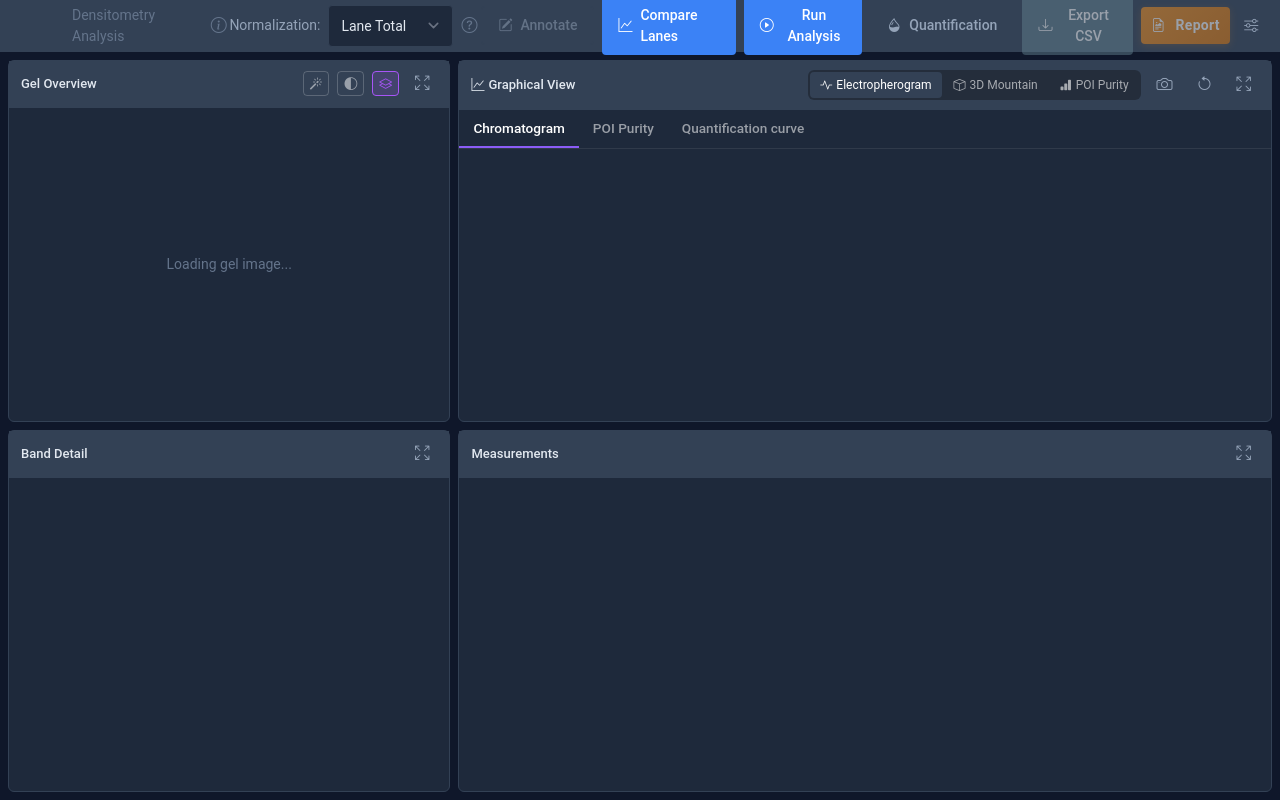
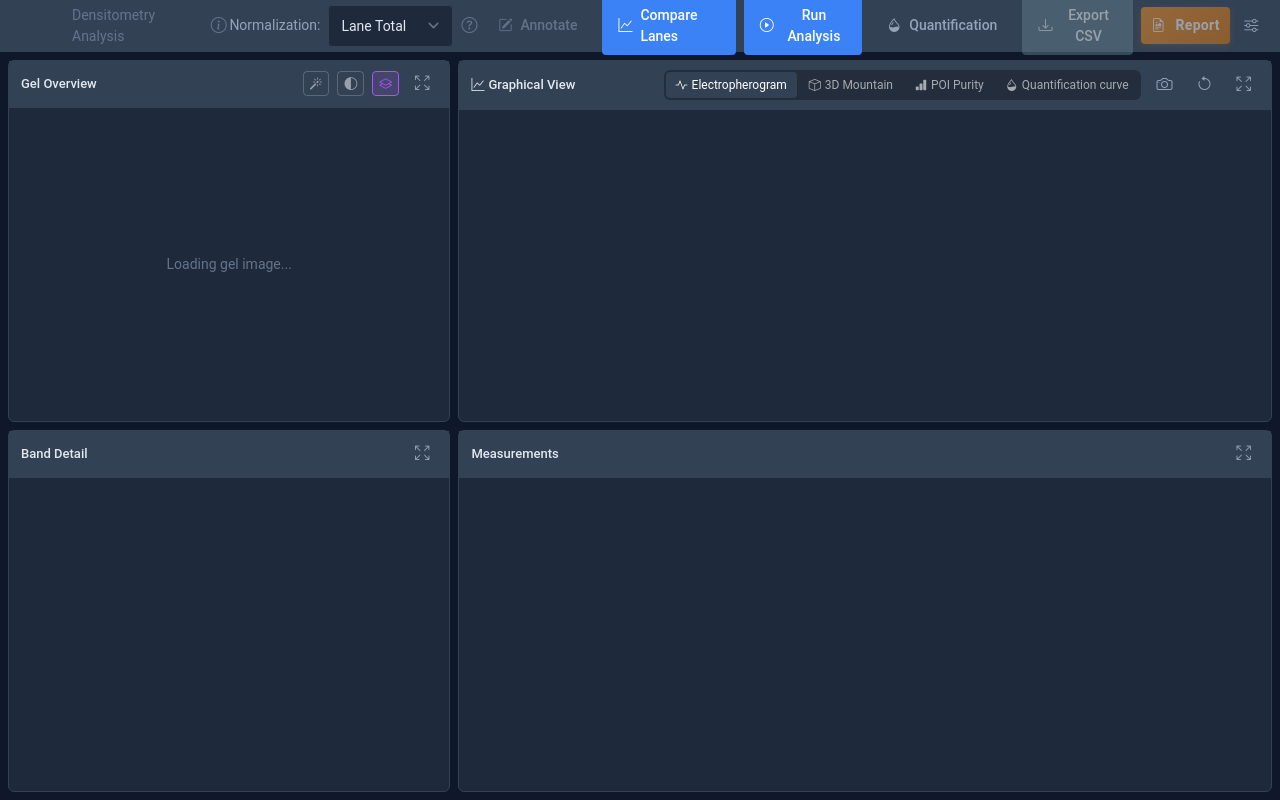
Before and after one commit to gmathy2104/phoresis, a Django app: template src/gel_analyzer/templates/gel_analyzer/analyses/densitometry.html in a window 1280 px wide. Run offline with Django 5.2, Linux system fonts and the light colour scheme; the template is opened without the code that fills it, so the values that code supplies are empty; style sheets or scripts are compiled from the project's sources; parts of the project's set-up code (start-up, migrations or seed data) failed here and were passed over; some libraries are stand-ins or nearby versions.

Commit message:
fix(densitometry): merge Quantification curve into the Graphical View toggle
Phase 7.1 introduced a SECOND tab strip (Chromatogram | POI Purity |
Quantification curve) below the existing Graphical View toggle
(Electropherogram | 3D Mountain | POI Purity), creating a redundant UI
and breaking the existing view-switching logic.

Restructure to a single toggle:
- Add a 4th button 'Quantification curve' to dm-view-toggle, alongside
  Electropherogram / 3D Mountain / POI Purity.
- Drop the dm-tabs strip + dm-tab-pane wrappers from the chromatogram
  panel template. The 3D / POI / Quantification containers are now
  siblings inside dm-panel-content, hidden/shown by switchView().
- Extend switchView() in densitometry.html to handle 'quantification':
  hide all sibling containers, show #dm-quantification-container, and
  delegate the actual fetch+render to ChromatogramPanel._renderQuantificationView.
- chromatogram-panel.js: drop _setupTabs / _activateTab; rename
  _renderQuantificationTab -> _renderQuantificationView; subscribe to
  QUANT_CALIBRATION_CHANGED in _init so the cache invalidates after a
  user saves a new calibration. _enforce3DVisibility now also hides the
  quantification container when 3D is active.
- Remove the now-unused .dm-tabs / .dm-tab / .dm-tab-pane CSS rules.
  Replace with .dm-quantification-container styling.

Tests: 531 pass / 6 skip / 4 xfail (no regressions). manage.py check
clean. Ruff clean.

```diff
--- a/src/gel_analyzer/static/gel_analyzer/css/densitometry.css
+++ b/src/gel_analyzer/static/gel_analyzer/css/densitometry.css
@@ -3474,54 +3474,18 @@
 }
 
 /* =====================================================================
- * Phase 7.1 — Chromatogram panel tabs
- * Tabs sit at the top of .dm-panel-chromatogram .dm-panel-content and let
- * the user switch between the existing chromatogram, the POI Purity bar
- * chart and the quantification calibration curve.
+ * Quantification curve sub-view (4th option of the Graphical View toggle,
+ * alongside Electropherogram / 3D Mountain / POI Purity). Visibility is
+ * managed by switchView() in densitometry.html.
  * =================================================================== */
-.dm-tabs {
-    display: flex;
-    gap: 0;
-    border-bottom: 1px solid rgba(255,255,255,0.08);
-    margin-bottom: 8px;
-    flex: 0 0 auto;
-}
-
-.dm-tab {
-    background: transparent;
-    border: 0;
-    border-bottom: 2px solid transparent;
-    color: rgba(255,255,255,0.55);
-    cursor: pointer;
-    font-family: inherit;
-    font-size: 0.85rem;
-    font-weight: 500;
-    padding: 8px 14px;
-    transition: color 120ms ease, border-color 120ms ease;
-}
-
-.dm-tab:hover {
-    color: rgba(255,255,255,0.8);
-}
-
-.dm-tab.active {
-    color: #fff;
-    border-bottom-color: #8B5CF6;
-}
-
-.dm-tab-pane {
-    display: flex;
+.dm-quantification-container {
+    display: none;  /* show via inline style="flex" from switchView() */
     flex-direction: column;
+    align-items: center;
+    justify-content: center;
     flex: 1 1 auto;
     min-height: 0;
     position: relative;
-}
-
-.dm-tab-pane[hidden] { display: none; }
-
-.dm-tab-pane[data-tab-pane="quantification"] {
-    align-items: center;
-    justify-content: center;
 }
 
 #dm-quantification-chart {
@@ -3534,11 +3498,6 @@
     font-size: 0.85rem;
     padding: 24px 16px;
     text-align: center;
-}
-
-/* The Chromatogram tab pane needs to flex-fill so the SVG can size to it. */
-.dm-tab-pane[data-tab-pane="chromatogram"] {
-    flex: 1 1 auto;
 }
 
 /* =====================================================================
--- a/src/gel_analyzer/static/gel_analyzer/js/densitometry/panels/chromatogram-panel.js
+++ b/src/gel_analyzer/static/gel_analyzer/js/densitometry/panels/chromatogram-panel.js
@@ -33,11 +33,11 @@
             this.container = options.container;
             this.eventBus = options.eventBus;
             this.state = options.state;
-            // Phase 7.1: api + analysisId are needed by the Quantification curve tab.
+            // api + analysisId are needed by the Quantification curve view (called
+            // when the Graphical View toggle switches to "Quantification curve").
             // Both are optional so older callers (and tests) keep working.
             this.api = options.apiClient || null;
             this.analysisId = options.analysisId || null;
-            this.activeTab = 'chromatogram';
             this._lastQuantResult = null;
 
             // Chart dimensions
@@ -141,115 +141,27 @@
             // Setup event listeners
             this._setupEvents();
 
-            // Phase 7.1: tabs above the chart
-            this._setupTabs();
-
-            // Setup resize observer (replaces window resize listener)
-            this._setupResizeObserver();
-        }
-
-        /**
-         * Phase 7.1: Wire the [Chromatogram | POI Purity | Quantification curve]
-         * tab strip. Persists the selection per-browser via safeLocalSet so the
-         * user lands on the same view next time. No-op if the template did not
-         * include the tab markup (graceful degradation).
-         */
-        _setupTabs() {
-            if (!this.panelContent) return;
-            const tabs = this.panelContent.querySelectorAll('.dm-tab');
-            if (!tabs.length) return;  // Tabs not present in this template.
-
-            const KEY = 'phoresis.densito.chromatogramTab';
-            let saved = 'chromatogram';
-            try {
-                if (typeof safeLocalGet === 'function') {
-                    saved = safeLocalGet(KEY, 'chromatogram') || 'chromatogram';
-                }
-            } catch (_) { /* ignore */ }
-            // Only honor a known tab id; reset to default otherwise.
-            if (!['chromatogram', 'poi-purity', 'quantification'].includes(saved)) {
-                saved = 'chromatogram';
-            }
-
-            tabs.forEach(btn => {
-                btn.addEventListener('click', () => {
-                    const tab = btn.dataset.tab;
-                    this._activateTab(tab);
-                    try {
-                        if (typeof safeLocalSet === 'function') safeLocalSet(KEY, tab);
-                    } catch (_) { /* ignore */ }
-                });
-            });
-
-            // Subscribe to QUANT_CALIBRATION_CHANGED so the curve refreshes
-            // automatically after the user saves a new calibration.
+            // Subscribe to QUANT_CALIBRATION_CHANGED so the curve view refreshes
+            // automatically after the user saves a new calibration via the modal.
             const quantEvent = (Events && Events.QUANT_CALIBRATION_CHANGED) || 'QUANT_CALIBRATION_CHANGED';
             this.eventBus.on(quantEvent, () => {
                 this._lastQuantResult = null;  // invalidate cache
-                if (this.activeTab === 'quantification') {
-                    this._renderQuantificationTab();
+                if (this.currentView === 'quantification') {
+                    this._renderQuantificationView();
                 }
             });
 
-            this._activateTab(saved);
-        }
-
-        /**
-         * Show one tab, hide the others. The Chromatogram tab keeps the existing
-         * D3 chart + 3D + POI containers visible (managed by the legacy view
-         * toggle). The POI Purity tab forces the POI sub-view. The Quantification
-         * tab swaps in a Canvas2D scatter rendered by QuantificationCurveRenderer.
-         */
-        _activateTab(tab) {
-            if (!this.panelContent) return;
-            this.activeTab = tab;
-
-            this.panelContent.querySelectorAll('.dm-tab').forEach(b => {
-                const match = b.dataset.tab === tab;
-                b.classList.toggle('active', match);
-                b.setAttribute('aria-selected', match ? 'true' : 'false');
-            });
-            this.panelContent.querySelectorAll('.dm-tab-pane').forEach(p => {
-                const match = p.dataset.tabPane === tab;
-                p.hidden = !match;
-                p.classList.toggle('active', match);
-            });
-
-            // The legacy view toggle (Electropherogram / 3D / POI Purity) only
-            // makes sense on the Chromatogram tab — hide it on the others.
-            const viewToggle = this.container.querySelector('#graphical-view-toggle');
-            if (viewToggle) {
-                viewToggle.style.display = tab === 'chromatogram' ? '' : 'none';
-            }
-
-            if (tab === 'poi-purity') {
-                // Surface the existing POI bar chart by forcing the view mode.
-                // The chart still lives in the Chromatogram pane (existing DOM
-                // structure) so we mirror that container into the POI tab pane
-                // by toggling the legacy view internally.
-                this.currentView = 'poi-purity';
-                this._enforce3DVisibility(false);
-                this.eventBus.emit(Events.VIEW_MODE_CHANGED, { view: 'poi-purity' });
-            } else if (tab === 'chromatogram') {
-                // Restore whichever sub-view was active (defaults to electropherogram).
-                if (!this.currentView || this.currentView === 'poi-purity') {
-                    this.currentView = 'electropherogram';
-                    this.eventBus.emit(Events.VIEW_MODE_CHANGED, { view: 'electropherogram' });
-                }
-                this._enforce3DVisibility(this.is3DMode);
-            } else if (tab === 'quantification') {
-                this._renderQuantificationTab().catch(err => {
-                    console.error('[ChromatogramPanel] quantification tab render failed:', err);
-                });
-            }
+            // Setup resize observer (replaces window resize listener)
+            this._setupResizeObserver();
         }
 
         /**
          * Fetch the active quantification calibration + a fresh preview, then
          * draw the curve via the shared QuantificationCurveRenderer. Shows the
-         * empty-state copy when no active calibration exists.
-         */
-        async _renderQuantificationTab() {
+         * empty-state copy when no active calibration exists. Triggered by the
+         * Graphical View toggle when "Quantification curve" is selected.
+         */
+        async _renderQuantificationView() {
             const empty = document.getElementById('dm-quantification-empty');
             const canvas = document.getElementById('dm-quantification-chart');
             if (!canvas) return;
@@ -1494,9 +1406,12 @@
             const legendPanel = this.contentElement?.querySelector('.dm-chart-legend-panel');
             const zoomControls = this.contentElement?.querySelector('.dm-zoom-controls');
 
+            const containerQuant = this.contentElement?.querySelector('#dm-quantification-container');
+
             if (show3D) {
                 if (svgEl) svgEl.style.display = 'none';
                 if (containerPoi) containerPoi.style.display = 'none';
+                if (containerQuant) containerQuant.style.display = 'none';
                 if (placeholder) placeholder.style.display = 'none';
                 if (legendPanel) legendPanel.style.display = 'none';
                 if (zoomControls) zoomControls.style.display = 'none';
@@ -1505,10 +1420,12 @@
                 // Don't blindly show SVG — respect the current view mode
                 const showSvg = this.currentView === 'electropherogram';
                 const showPoi = this.currentView === 'poi-purity';
+                const showQuant = this.currentView === 'quantification';
                 if (svgEl) svgEl.style.display = showSvg ? 'block' : 'none';
                 if (containerPoi) containerPoi.style.display = showPoi ? 'flex' : 'none';
-                if (legendPanel) legendPanel.style.display = '';
-                if (zoomControls) zoomControls.style.display = '';
+                if (containerQuant) containerQuant.style.display = showQuant ? 'flex' : 'none';
+                if (legendPanel) legendPanel.style.display = showSvg ? '' : 'none';
+                if (zoomControls) zoomControls.style.display = showSvg ? '' : 'none';
                 if (container3d) container3d.style.display = 'none';
             }
         }
--- a/src/gel_analyzer/templates/gel_analyzer/analyses/densitometry.html
+++ b/src/gel_analyzer/templates/gel_analyzer/analyses/densitometry.html
@@ -565,6 +565,9 @@ Note: MW Reference bands are excluded from purity calculations.</pre>
                             <button class="dm-view-btn" data-view="poi-purity" data-tooltip="POI Purity (all lanes)">
                                 <i class="bi bi-bar-chart-fill"></i> POI Purity
                             </button>
+                            <button class="dm-view-btn" data-view="quantification" data-tooltip="Protein quantification calibration curve">
+                                <i class="bi bi-droplet-half"></i> Quantification curve
+                            </button>
                         </div>
                         <button class="dm-panel-btn" id="snapshot-btn" data-tooltip="Download as PNG">
                             <i class="bi bi-camera"></i>
@@ -578,38 +581,18 @@ Note: MW Reference bands are excluded from purity calculations.</pre>
                     </div>
                 </div>
                 <div class="dm-panel-content">
+                    <!-- D3.js chart will be inserted here -->
+                    <!-- 3D terrain view container (hidden by default, toggled via view toggle) -->
+                    <div class="dm-chromatogram-3d-container" id="chromatogram-3d-container" style="display: none;"></div>
+                    <!-- POI purity bar chart container (hidden by default, toggled via view toggle) -->
+                    <div id="poi-purity-container" class="dm-poi-purity-container" style="display: none;"></div>
                     {% comment %}
-                      Phase 7.1 — Tabs above the chromatogram panes.
-                      "chromatogram" = the existing D3 chart + 3D + POI containers
-                      "poi-purity"   = same POI container surfaced as its own tab
-                      "quantification" = read-only calibration curve (Phase 6 renderer)
+                      Quantification curve is the 4th sub-view (alongside Electropherogram /
+                      3D Mountain / POI Purity), toggled via the same `dm-view-toggle`. It
+                      shares the panel content area; visibility is managed by the inline
+                      switchView() handler below.
                     {% endcomment %}
-                    <div class="dm-tabs" role="tablist" aria-label="Chromatogram views">
-                        <button type="button" class="dm-tab active" data-tab="chromatogram" role="tab" aria-selected="true">Chromatogram</button>
-                        <button type="button" class="dm-tab" data-tab="poi-purity" role="tab" aria-selected="false">POI Purity</button>
-                        <button type="button" class="dm-tab" data-tab="quantification" role="tab" aria-selected="false">Quantification curve</button>
-                    </div>
-
-                    <div class="dm-tab-pane active" data-tab-pane="chromatogram" role="tabpanel">
-                        <!-- D3.js chart will be inserted here -->
-                        <!-- 3D terrain view container (hidden by default, toggled via view toggle) -->
-                        <div class="dm-chromatogram-3d-container" id="chromatogram-3d-container" style="display: none;"></div>
-                        <!-- POI purity bar chart container (hidden by default, toggled via view toggle) -->
-                        <div id="poi-purity-container" class="dm-poi-purity-container" style="display: none;"></div>
-                    </div>
-
-                    <div class="dm-tab-pane" data-tab-pane="poi-purity" role="tabpanel" hidden>
-                        {% comment %}
-                          Reuses the existing #poi-purity-container — chromatogram-panel.js
-                          will move it into this pane on tab activation. The placeholder
-                          below is shown if rendering fails or there is no data yet.
-                        {% endcomment %}
-                        <div class="dm-tab-empty" id="dm-poi-purity-empty" hidden>
-                            POI Purity chart unavailable. Run densitometry analysis first.
-                        </div>
-                    </div>
-
-                    <div class="dm-tab-pane" data-tab-pane="quantification" role="tabpanel" hidden>
+                    <div id="dm-quantification-container" class="dm-quantification-container" style="display: none;">
                         <canvas id="dm-quantification-chart" width="700" height="420" data-css-width="700" data-css-height="420"></canvas>
                         <div class="dm-tab-empty" id="dm-quantification-empty" hidden>
                             No active quantification calibration. Open Quantification modal to set up.
@@ -728,7 +711,7 @@ Note: MW Reference bands are excluded from purity calculations.</pre>
 <script src="{% static 'gel_analyzer/js/densitometry/densitometry-state.js' %}?v=20260120c"></script>
 <script src="{% static 'gel_analyzer/js/densitometry/densitometry-api-client.js' %}?v=20260120c"></script>
 <script src="{% static 'gel_analyzer/js/densitometry/panels/gel-overview-panel.js' %}?v=20260120b"></script>
-<script src="{% static 'gel_analyzer/js/densitometry/panels/chromatogram-panel.js' %}?v=20260507c"></script>
+<script src="{% static 'gel_analyzer/js/densitometry/panels/chromatogram-panel.js' %}?v=20260508a"></script>
 <script src="{% static 'gel_analyzer/js/densitometry/panels/band-zoom-panel.js' %}?v=20260121g"></script>
 <script src="{% static 'gel_analyzer/js/densitometry/panels/results-table-panel.js' %}?v=20260507d"></script>
 <script src="{% static 'gel_analyzer/js/densitometry/panels/quantification-curve-renderer.js' %}?v=20260507a"></script>
@@ -1752,11 +1735,13 @@ document.addEventListener('DOMContentLoaded', function() {
             const panelContent = chromPanel?.querySelector('.dm-panel-content');
             const container3d = document.getElementById('chromatogram-3d-container');
             const poiContainer = document.getElementById('poi-purity-container');
+            const quantContainer = document.getElementById('dm-quantification-container');
 
             // Hide all containers first (querySelectorAll catches any SVGs)
             panelContent?.querySelectorAll('svg').forEach(svg => svg.style.display = 'none');
             if (container3d) container3d.style.display = 'none';
             if (poiContainer) poiContainer.style.display = 'none';
+            if (quantContainer) quantContainer.style.display = 'none';
             const placeholder = panelContent?.querySelector('.dm-chart-placeholder');
             if (placeholder) placeholder.style.display = 'none';
 
@@ -1814,6 +1799,17 @@ document.addEventListener('DOMContentLoaded', function() {
                     // Re-render on switch for up-to-date data
                     renderPOIPurityChart();
                 }
+            } else if (view === 'quantification') {
+                if (quantContainer) quantContainer.style.display = 'flex';
+                // Delegate the actual fetch + render to ChromatogramPanel
+                // (it owns the api client and the QuantificationCurveRenderer
+                // wiring). Uses _renderQuantificationView under the hood.
+                const chromPanelInstance = app?.panels?.chromatogram;
+                if (chromPanelInstance && typeof chromPanelInstance._renderQuantificationView === 'function') {
+                    chromPanelInstance._renderQuantificationView().catch(err => {
+                        console.error('[densitometry] quantification view render failed:', err);
+                    });
+                }
             }
 
             // When leaving 3D, disable 3D mode and stop GPU work
```
